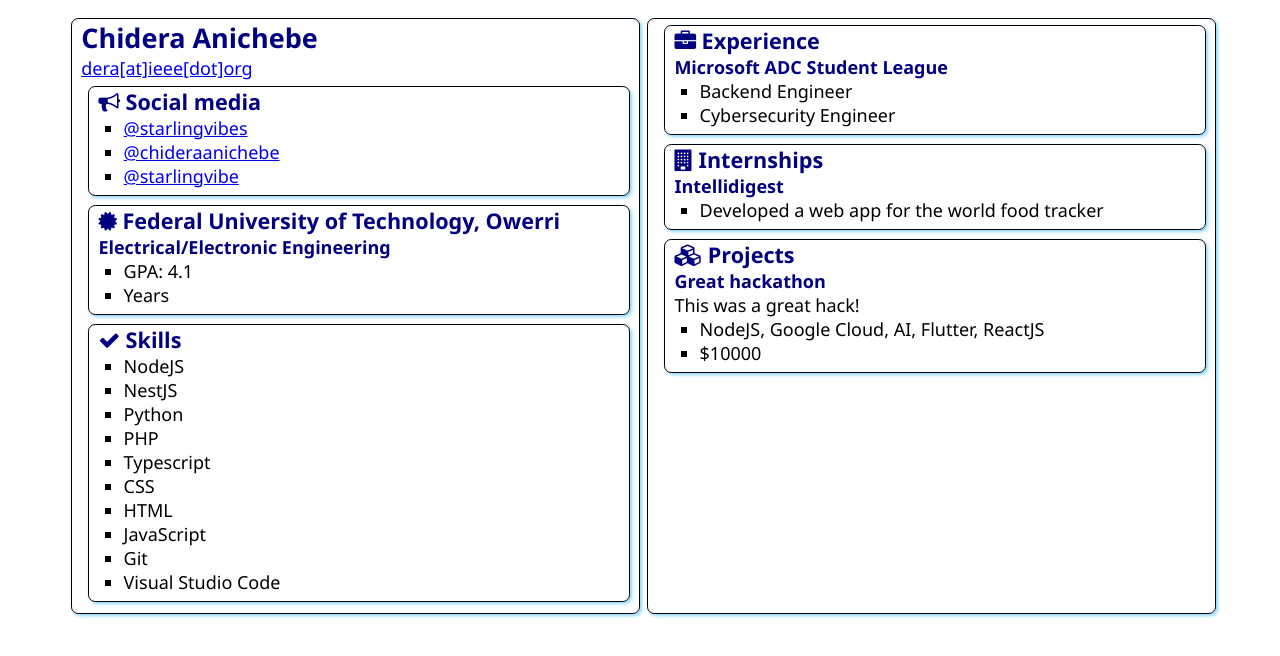
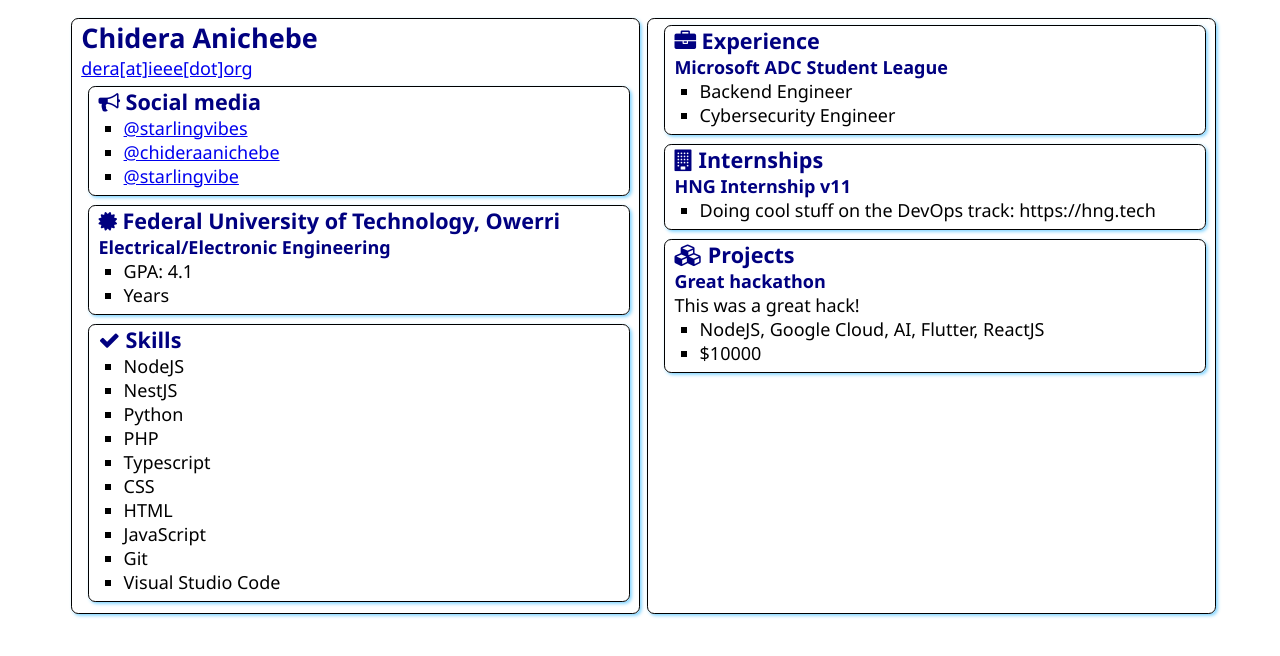
Before and after one commit to starlingvibes/SATechnicalOnboarding, a plain HTML site: page src/index.html in a window 1280 px wide. Drawn offline with Linux system fonts and the light colour scheme.

Commit message:
chore: HNG 11 submission

```diff
--- a/src/index.html
+++ b/src/index.html
@@ -91,9 +91,11 @@
             Internships
           </h2>
 
-          <h3>Intellidigest</h3>
+          <h3>HNG Internship v11</h3>
           <ul>
-            <li>Developed a web app for the world food tracker</li>
+            <li>
+              Doing cool stuff on the DevOps track: <a>https://hng.tech</a>
+            </li>
             <!-- <li>Another accomplishment</li> -->
           </ul>
         </section>
```
